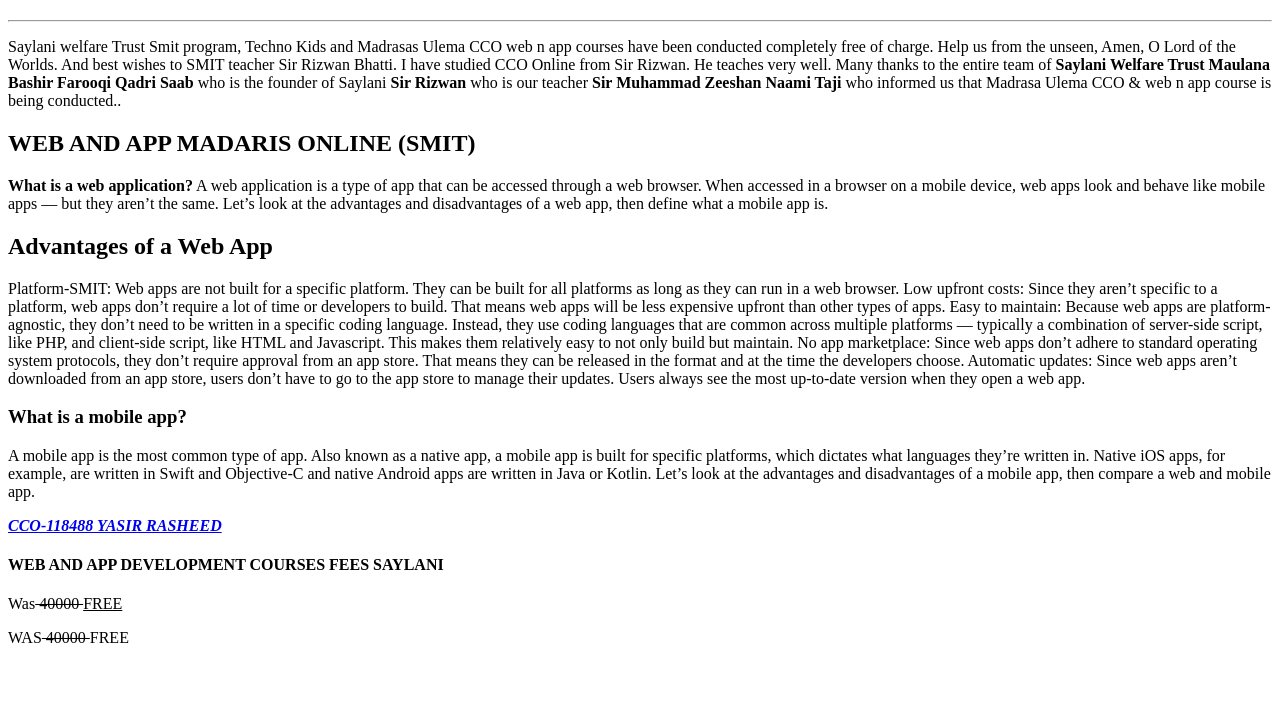
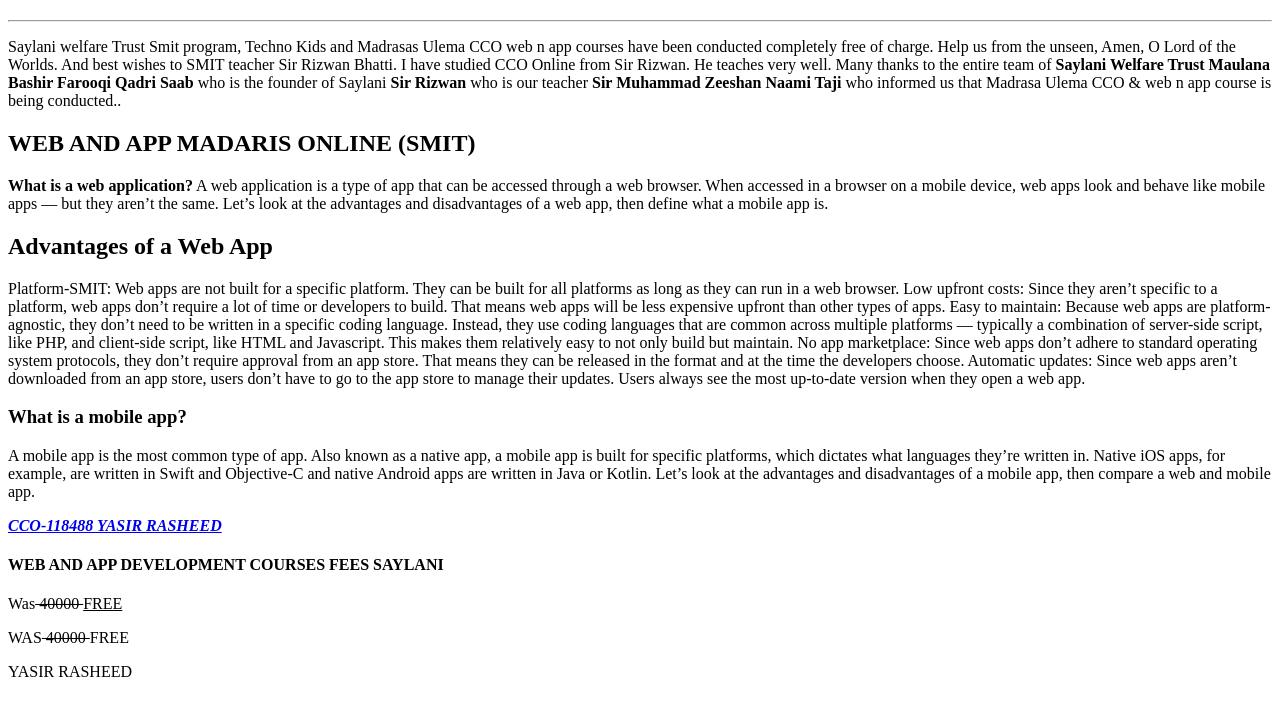
Before and after one commit to Qureshi2525/assignment.html, a plain HTML site: page assignment 1.html in a window 1280 px wide. Shown: the part 97-800 px from the top of the page. Drawn offline with Linux system fonts and the light colour scheme.

Commit message:
yasir rasheed

```diff
--- a/assignment 1.html
+++ b/assignment 1.html
@@ -43,6 +43,8 @@ Let’s look at the advantages and disadvantages of a mobile app, then compare a
 
 <p> WAS<S> 40000  </s>FREE</P>
 
+    <P> YASIR RASHEED</P>
+
 
 </body>
 </html>
```
